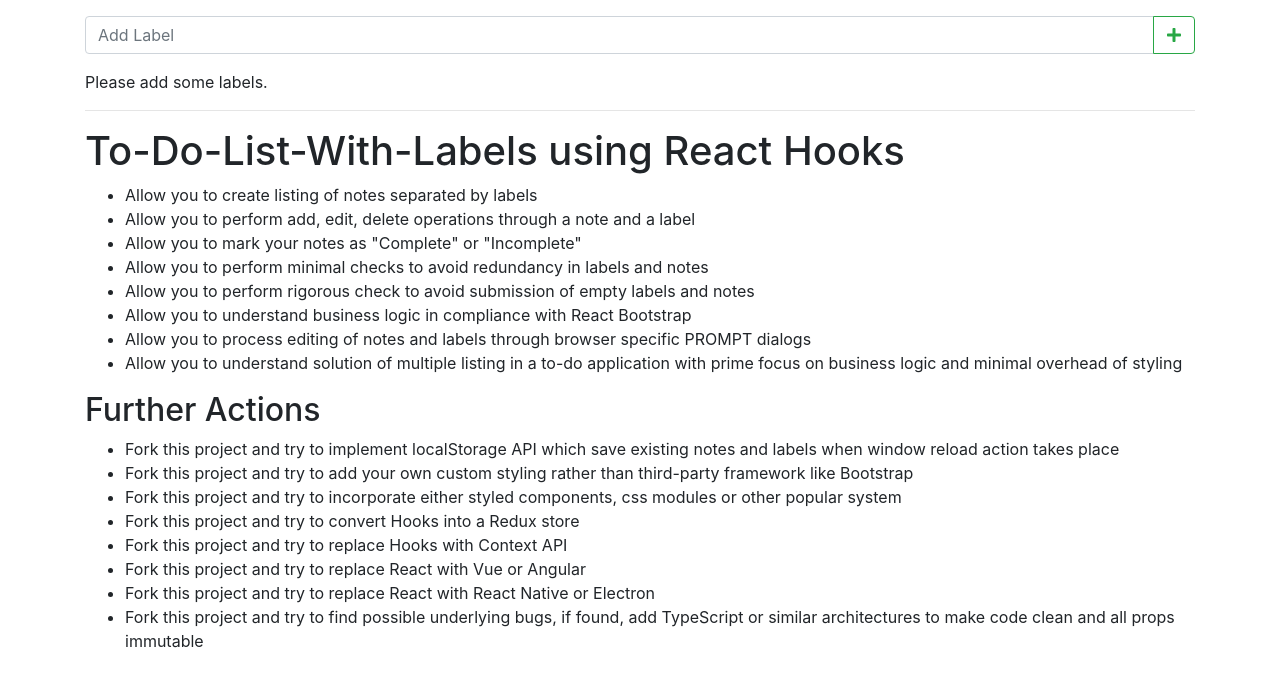
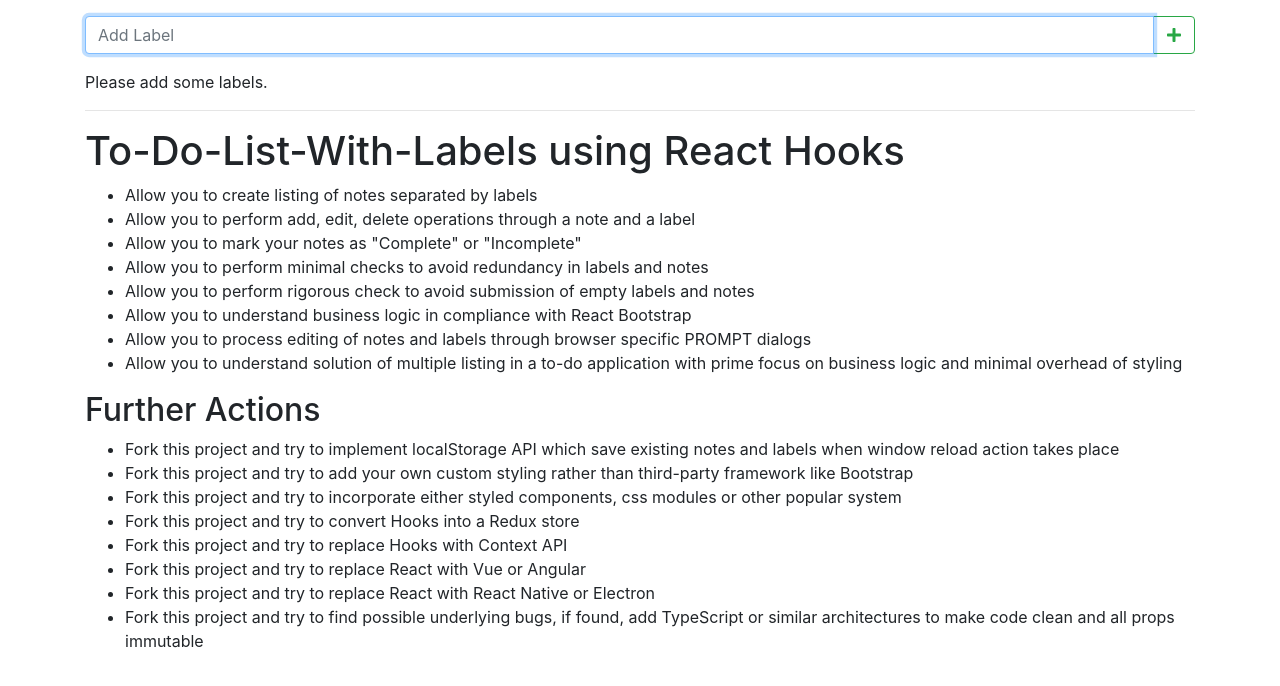
Before and after one commit to tpkahlon/to-do-list-with-labels, a React (Create React App) app: page / in a window 1280 px wide. Shown: the top 686 px of the page. Built offline with nearby package versions, Linux system fonts and the light colour scheme.

Commit message:
IMPROVE: add focus on new label and new note upon render

```diff
--- a/src/components/AddLabel.js
+++ b/src/components/AddLabel.js
@@ -1,13 +1,18 @@
-import React from 'react';
+import React, { useEffect, useRef } from 'react';
 import { InputGroup, FormControl, Button } from 'react-bootstrap';
 import { FaPlus } from "react-icons/fa";
 
 const AddLabel = ({ data, handleChange, handleAddLabel }) => {
   const { addLabel } = data;
+  const inputRef = useRef(null);
+  useEffect(() => {
+    inputRef.current.focus();
+  }, []);
   return (
     <form onSubmit={handleAddLabel}>
       <InputGroup className='mb-3'>
         <FormControl
+          ref={inputRef}
           placeholder='Add Label'
           aria-label='Add Label'
           aria-describedby='add-label'
--- a/src/components/AddNote.js
+++ b/src/components/AddNote.js
@@ -1,12 +1,19 @@
-import React from 'react';
+import React, { useEffect, useRef } from 'react';
 import { InputGroup, FormControl, Button } from 'react-bootstrap';
 import { FaPlus } from 'react-icons/fa';
 
-const AddNote = ({ newNote, handleChange, handleAddNote }) => {
+const AddNote = ({ isCollapse, newNote, handleChange, handleAddNote }) => {
+  const inputRef = useRef(null);
+  useEffect(() => {
+    if (isCollapse) {
+      inputRef.current.focus();
+    }
+  }, [isCollapse]);
   return (
     <form onSubmit={handleAddNote}>
       <InputGroup>
         <FormControl
+          ref={inputRef}
           placeholder='Add Note'
           aria-label='Add Note'
           aria-describedby='add-note'
--- a/src/components/NotesList.js
+++ b/src/components/NotesList.js
@@ -60,6 +60,7 @@ const NotesList = ({ id, notes, isCollapse, data, setData }) => {
         handleToggleNote={handleToggleNote}
       />
       <AddNote
+        isCollapse={isCollapse}
         newNote={newNote}
         handleChange={handleChange}
         handleAddNote={handleAddNote}
```
